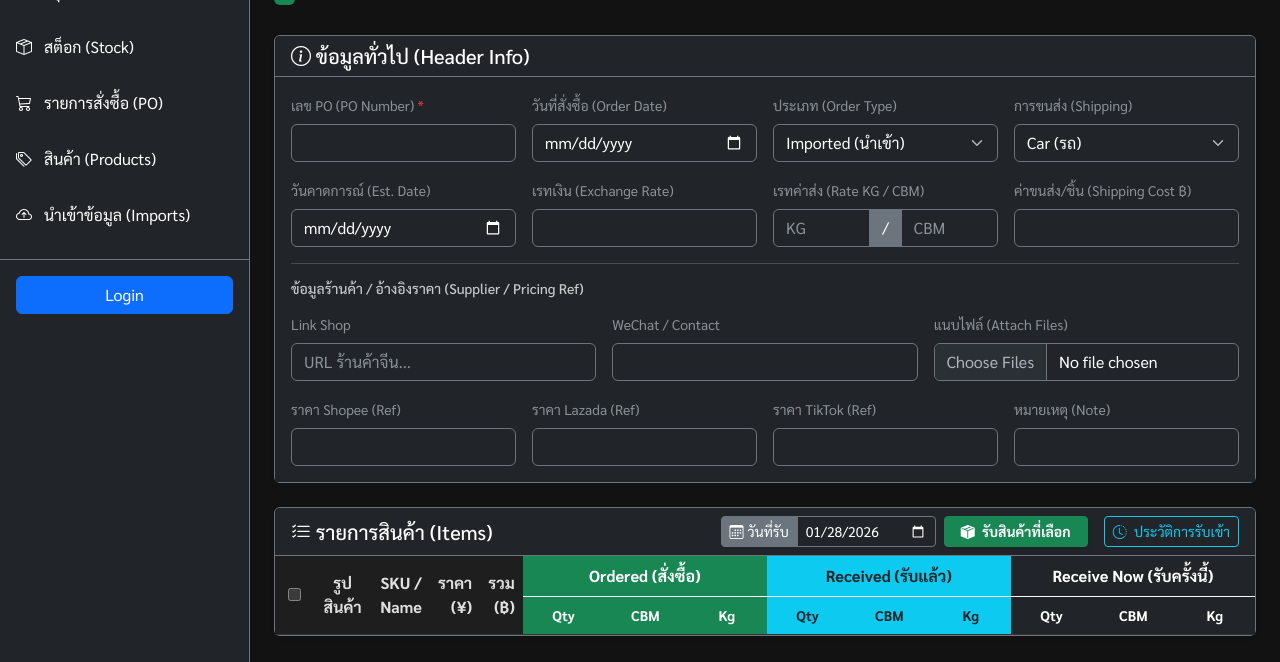
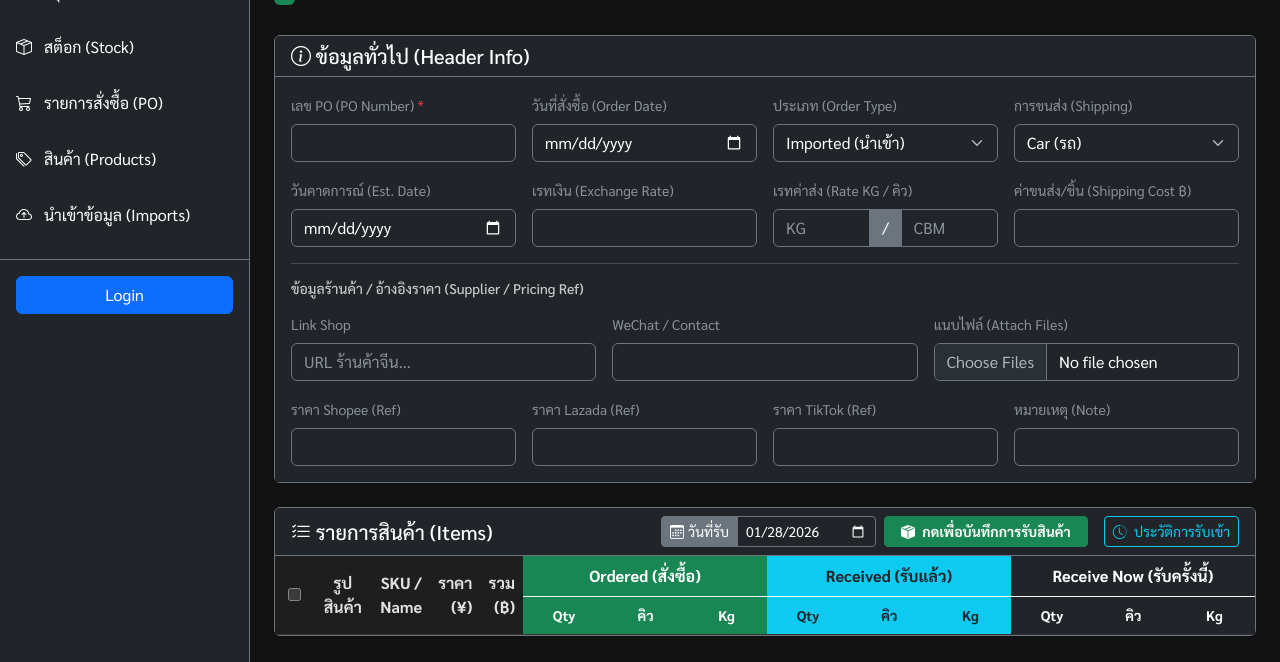
Before and after one commit to Git-Thanapol/po_management, a Django app: template templates/inventory/po_detail.html in a window 1280 px wide. Shown: the part 138-800 px from the top of the page. Run offline with Django 5.2, Linux system fonts and the light colour scheme; the template is opened without the code that fills it, so the values that code supplies are empty.

Commit message:
Change display

```diff
--- a/templates/inventory/po_detail.html
+++ b/templates/inventory/po_detail.html
@@ -213,7 +213,7 @@ po.po_number }} - รายละเอียด{% endblock %} {% block content
         </div>
         <div class="col-md-3">
           <label class="form-label text-muted small"
-            >เรทค่าส่ง (Rate KG / CBM)</label
+            >เรทค่าส่ง (Rate KG / คิว)</label
           >
           <div class="input-group">
             <input
@@ -466,7 +466,7 @@ po.po_number }} - รายละเอียด{% endblock %} {% block content
             type="submit"
             class="btn btn-sm btn-success fw-bold text-nowrap px-3 shadow-sm"
           >
-            <i class="bi bi-box-seam-fill me-1"></i> รับสินค้าที่เลือก
+            <i class="bi bi-box-seam-fill me-1"></i> กดเพื่อบันทึกการรับสินค้า
           </button>
         </div>
 
@@ -522,17 +522,17 @@ po.po_number }} - รายละเอียด{% endblock %} {% block content
             <tr class="text-center small">
               <!-- Ordered Subcols -->
               <th class="bg-success text-white" style="width: 90px">Qty</th>
-              <th class="bg-success text-white" style="width: 90px">CBM</th>
+              <th class="bg-success text-white" style="width: 90px">คิว</th>
               <th class="bg-success text-white" style="width: 90px">Kg</th>
 
               <!-- Received Subcols -->
               <th class="bg-info text-dark" style="width: 90px">Qty</th>
-              <th class="bg-info text-dark" style="width: 90px">CBM</th>
+              <th class="bg-info text-dark" style="width: 90px">คิว</th>
               <th class="bg-info text-dark" style="width: 90px">Kg</th>
 
               <!-- Input Subcols -->
               <th class="bg-dark text-white" style="width: 90px">Qty</th>
-              <th class="bg-dark text-white" style="width: 90px">CBM</th>
+              <th class="bg-dark text-white" style="width: 90px">คิว</th>
               <th class="bg-dark text-white" style="width: 90px">Kg</th>
             </tr>
           </thead>
@@ -711,7 +711,7 @@ po.po_number }} - รายละเอียด{% endblock %} {% block content
                 <th>SKU</th>
                 <th>ชื่อสินค้า</th>
                 <th class="text-end">จำนวน (Qty)</th>
-                <th class="text-end">CBM</th>
+                <th class="text-end">คิว</th>
                 <th class="text-end">น้ำหนัก (KG)</th>
               </tr>
             </thead>
```
